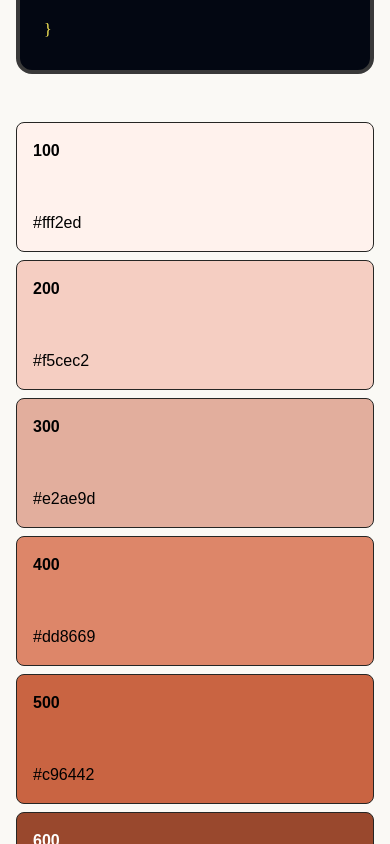
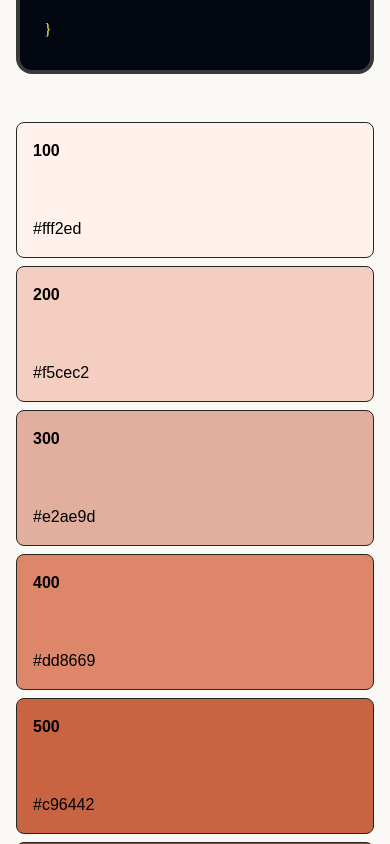
Before and after one commit to JoelleVoogt/color-lab, a Next.js app: page / in a window 390 px wide. Shown: the part 920-1764 px from the top of the page. Built offline with nearby package versions, Linux system fonts and the light colour scheme.

Commit message:
Improved spacing on mobile

```diff
--- a/components/color_variable.tsx
+++ b/components/color_variable.tsx
@@ -32,7 +32,7 @@ export default function ColorVariable({
           setCopied(true);
         }}
         style={{ backgroundColor: `${value}`, color: `${text}` }}
-        className="p-4 rounded-lg border border-[#262624] cursor-pointer"
+        className="p-4 rounded-lg border h-[136px] border-[#262624] cursor-pointer"
       >
         {copied ? (
           <CheckIcon
@@ -42,7 +42,7 @@ export default function ColorVariable({
             style={{ color: `${text}` }}
           />
         ) : (
-          <div className="flex flex-col gap-12 w-full text-left">
+          <div className="flex flex-col justify-between h-full text-left">
             <p className="font-semibold">{scale}</p>
             <p>{value}</p>
           </div>
```
